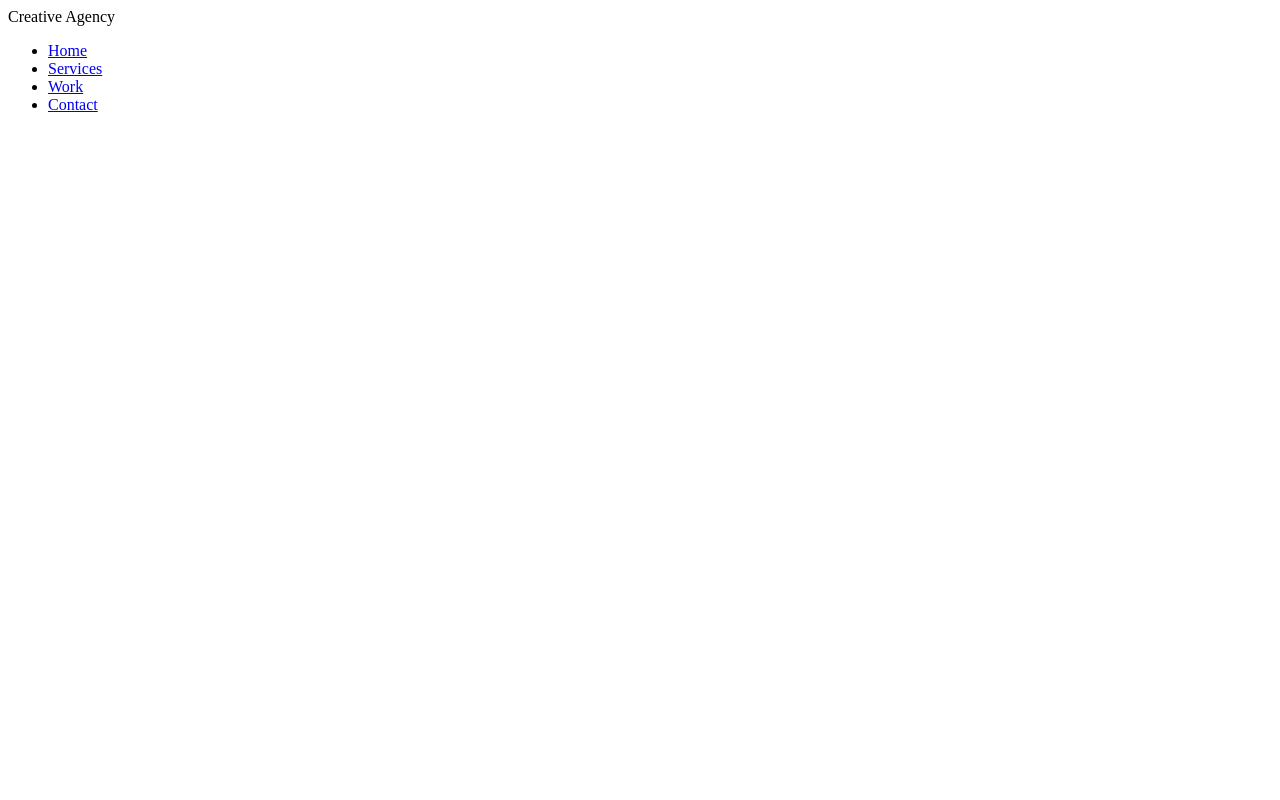
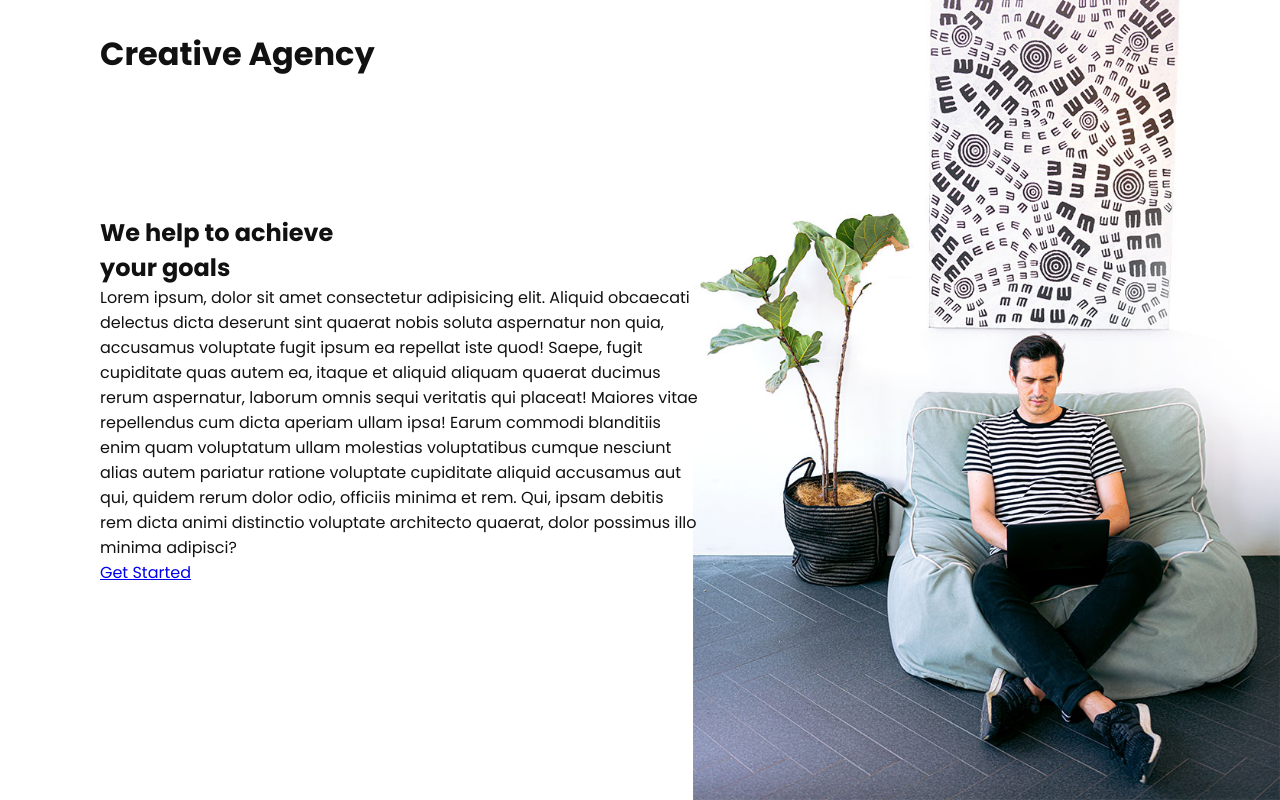
Before and after one commit to Wissanukhong/Bootstrap-with-5-projects, a plain HTML site: page index.html in a window 1280 px wide. Drawn offline with Linux system fonts and the light colour scheme.

Commit message:
feat: section navigation

```diff
--- a/index.html
+++ b/index.html
@@ -11,6 +11,7 @@
     <header>
       <div class="logo">Creative Agency</div>
       <div class="toggle"></div>
+
       <div class="navigation">
         <ul>
           <li><a href="index.html">Home</a></li>
@@ -18,8 +19,58 @@
           <li><a href="work.html">Work</a></li>
           <li><a href="contact.html">Contact</a></li>
         </ul>
+        <div class="social-bar">
+          <ul>
+            <li>
+              <a href="https://facebook.com">
+                <img src="images/facebook.png" target="_blank" alt="facebook" />
+              </a>
+            </li>
+            <li>
+              <a href="https://twitter.com">
+                <img src="images/twitter.png" target="_blank" alt="twitter" />
+              </a>
+            </li>
+            <li>
+              <a href="https://instagram.com">
+                <img
+                  src="images/instagram.png"
+                  target="_blank"
+                  alt="instagram"
+                />
+              </a>
+            </li>
+          </ul>
+          <a href="mailto:you@email.com" class="email-icon">
+            <img src="images/email.png" alt="email" />
+          </a>
+        </div>
       </div>
     </header>
+
+    <section>
+      <img src="images/home-img.jpg" class="home-img" alt="home" />
+      <div class="home-content">
+        <h1>
+          We help to achieve <br />
+          your goals
+        </h1>
+        <p>
+          Lorem ipsum, dolor sit amet consectetur adipisicing elit. Aliquid
+          obcaecati delectus dicta deserunt sint quaerat nobis soluta aspernatur
+          non quia, accusamus voluptate fugit ipsum ea repellat iste quod!
+          Saepe, fugit cupiditate quas autem ea, itaque et aliquid aliquam
+          quaerat ducimus rerum aspernatur, laborum omnis sequi veritatis qui
+          placeat! Maiores vitae repellendus cum dicta aperiam ullam ipsa! Earum
+          commodi blanditiis enim quam voluptatum ullam molestias voluptatibus
+          cumque nesciunt alias autem pariatur ratione voluptate cupiditate
+          aliquid accusamus aut qui, quidem rerum dolor odio, officiis minima et
+          rem. Qui, ipsam debitis rem dicta animi distinctio voluptate
+          architecto quaerat, dolor possimus illo minima adipisci?
+        </p>
+        <a href="contact.html" class="btn">Get Started</a>
+      </div>
+    </section>
 
     <script src="app.js"></script>
   </body>
--- a/style.css
+++ b/style.css
@@ -0,0 +1,47 @@
+/* import font from google fonts */
+@import url('https://fonts.googleapis.com/css?family=Poppins:200,300,400,500,600,700,800,900&display=swap');
+
+* {
+  padding: 0;
+  margin: 0;
+  box-sizing: border-box;
+}
+
+html,
+body {
+  font-family: 'Poppins', sans-serif;
+  color: #111;
+}
+
+.logo {
+  position: absolute;
+  top: 30px;
+  left: 100px;
+  font-size: 2rem;
+  font-weight: 700;
+  z-index: 10;
+}
+
+section {
+  display: flex;
+  height: 100vh;
+  align-items: center;
+  padding: 100px;
+}
+
+.home-img {
+  position: absolute;
+  bottom: 0;
+  right: 0;
+  height: 110%;
+}
+
+.home-content {
+  position: relative;
+  z-index: 10;
+  max-width: 600px;
+}
+
+.navigation {
+  display: none;
+}
```
